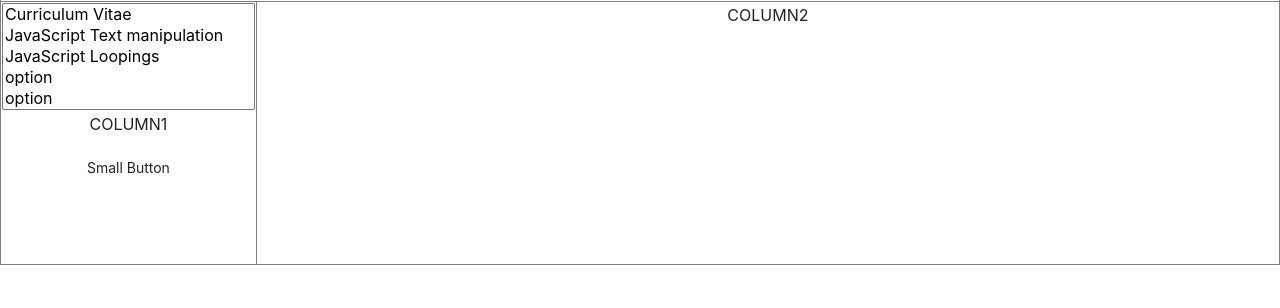
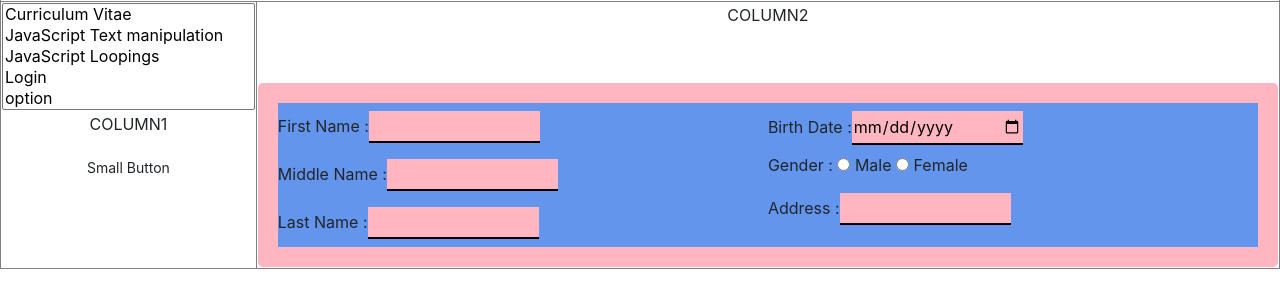
Before and after one commit to raymondkingusman/raymondkingusman, a PHP site: page /index.html in a window 1280 px wide. Shown: the part 28-336 px from the top of the page. Run offline with PHP 8.4, Linux system fonts and the light colour scheme; some libraries are stand-ins or nearby versions.

Commit message:
new update feb 17 2023

```diff
--- a/index.html
+++ b/index.html
@@ -50,6 +50,17 @@
 			   document.getElementById("nameRaymond").innerHTML = "Raymond King Usman";
 		   }
 	}
+	function tblLogin(hidshow){
+		if(hidshow == "hide"){
+		   /* HIDE TABLE3**/
+			var element1 = document.getElementById("tbl3");
+			var temp = element1.setAttribute("hidden","hidden");
+		   }else{
+			   /* SHOW TABLE3**/
+				var element1 = document.getElementById("tbl3");
+				var temp = element1.removeAttribute("hidden");
+		   }
+	}
 
 	function JSloop(hidshow){
 		if(hidshow == 'hide'){
@@ -72,14 +83,22 @@
 		   	CV('show');
 			JStxtM('hide');
 			JSloop('hide');
+			tblLogin('hide');
 
 		}else if(listValue == "JavaScript Text manipulation"){
 			JStxtM('show');
 			CV('hide');
 			JSloop('hide');
+			tblLogin('hide');
 
 		}else if(listValue == "JavaScript Loopings"){
 			JSloop('show');
+			CV('hide');
+			JStxtM('hide');
+			tblLogin('hide');
+		}else if(listValue == "Login"){
+			tblLogin('show');
+			JSloop('hide');
 			CV('hide');
 			JStxtM('hide');
 
@@ -129,6 +148,27 @@
 			document.getElementById("demo").innerHTML = pyramidH;
 		}
 
+		function login(){
+			document.getElementById("demo").innerHTML = ""
+			CV('hide');
+			JStxtM('hide');
+			JSloop('hide');
+			var UserName = document.getElementById("txtUser").value;
+			var Pass = document.getElementById("txtPass").value;
+
+			if(UserName == "admin"){
+				if(Pass == "1234"){
+					alert("LOGIN");
+					tblLogin('hide');
+				}else{
+					alert("Incorrect password");
+				}
+			}else{
+				alert("Incorrect username");
+			}
+
+		}
+
 		function DEMO(){
 			var temp = "yy";
 			document.getElementById("demo").innerHTML="";
@@ -166,7 +206,7 @@
 			  <option>Curriculum Vitae</option>
 			  <option>JavaScript Text manipulation</option>
 			  <option>JavaScript Loopings</option>
-			  <option>option</option>
+			  <option>Login</option>
 			  <option>option</option>
 			</select>
 		</form> <!-- OPTION 1 END-->
@@ -180,7 +220,7 @@
 		</td>
 		<td align="center" valign="top">
 			<!-- PYRAMID INPUT-->
-			<p id="pyramidInput" hidden="hidden">Enter Pyramid Height :<input id="heightInput" type="text" value=""><input onClick="buildPyramid()" type="button" value="Build"></p>
+			<p id="pyramidInput" hidden="hidden">Enter Pyramid Height :<input id="heightInput" minlength="2" type="text" value=""><input onClick="buildPyramid()" type="button" value="Build"></p>
 			<!-- COLUMN 2 TEXT -->
 			<p id="demo"> COLUMN2</p>
 			<img id="pic1" >
@@ -223,7 +263,46 @@
 					</th>
 				</tr>
 			</table>
+			<!-- TABLE 3 ------------------------->
+			<table id="tbl3" border="1" align="left" hidden="hidden">
+			  <tbody>
+				<tr>
+				  <th align="middle">
+					  	user="admin" pass="1234"
+					  <br>
+						Usename : <input type="text" id="txtUser" value="">
+						<br><br>
+						Password : <input type="password" id="txtPass" value="">
+					  	<br><br>
+					  	<button onClick="login()" >Log in</button>
+					</th>
+				</tr>
+			  </tbody>
+			</table>
 
+			<!--   ---------------------------->
+			<div id="div1">
+				<form id="frm1">
+					First Name :<input name="regForm" type="text">
+					<br>
+					Middle Name :<input name="regForm" type="text">
+					<br>
+					Last Name :<input name="regForm" type="text">
+				</form>
+				<form id="frm2">
+					Birth Date :<input name="regForm" type="date" id="birthday">
+					<br>
+					Gender :
+					  <label>
+					       <input type="radio" name="RadioGroup1" value="Male" id="RadioGroup1_0">
+					  Male</label>
+					  <label>
+					    <input type="radio" name="RadioGroup1" value="Female" id="RadioGroup1_1">
+					    Female</label>
+					  <br>
+					Address :<input name="regForm" type="text">
+				</form>
+			</div>
 		</td>
     </tr>
   </table>
--- a/styles.css
+++ b/styles.css
@@ -2,26 +2,48 @@
 style1 {
      font-weight: bold;
 }
-/*
-table {
-	width:100%;
-    border: 1px solid black;
-}
-th {
-    border: 1px solid black;
-	text-align: center;
 
-}
-td {
-	vertical-align: top;
-    border: 1px solid black;
-}
-tr{
-
-
+input[name=regForm]{
+ 	width:35%;
+	padding: 3px 1px;
+	margin: 8px 0;
+	border: none;
+	box-sizing: border-box;
+	border-bottom: 2px solid black;
+	background-color: lightpink;
 }
 
-th:hover{
-	background-color: cadetblue;
+input[id=none] {
+  width: 100%;
+  background-color: #4CAF50;
+  color: white;
+  padding: 14px 20px;
+  margin: 8px 0;
+  border: none;
+  border-radius: 4px;
+  cursor: pointer;
 }
-*/
+
+input[id=none]:hover {
+  background-color: #45a049;
+}
+
+div[id=div1] {
+	display: flex;
+  border-radius: 5px;
+  background-color: lightpink;
+  padding: 20px;
+	align: left;
+}
+form[id=frm1]{
+	width: 50%;
+	text-align:left;
+	background-color: cornflowerblue;
+	margin-left: 0;
+}
+form[id=frm2]{
+	width: 50%;
+	text-align:left;
+	background-color: cornflowerblue;
+	margin-left: 0;
+}
```
